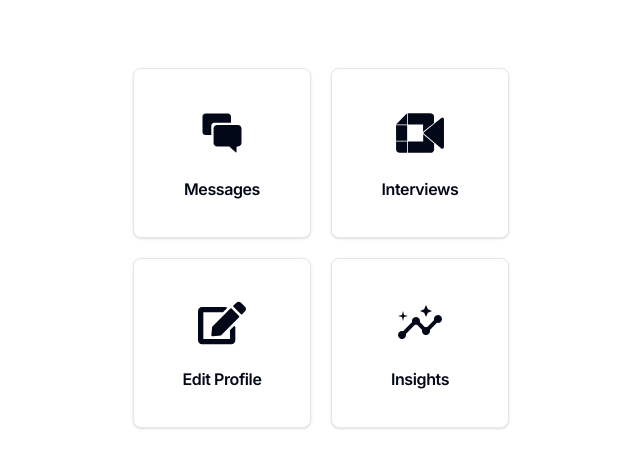
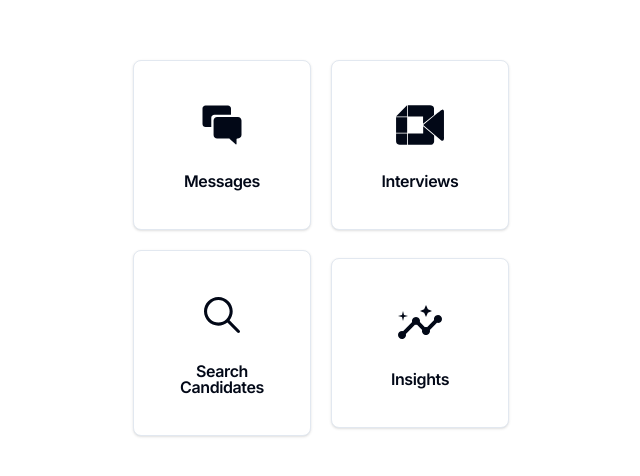
Before and after one commit to CSC-4351-FL2024-Tuesday/Team4, a Next.js app: page / in a window 1280 px wide. Shown: the part 152-628 px from the top of the page, without its empty margins (319-959 px from the left). Built offline with nearby package versions, Linux system fonts and the light colour scheme.

Commit message:
Recruiter Dashboard UI v0.0

```diff
--- a/app/components/recruiter_dashboard.tsx
+++ b/app/components/recruiter_dashboard.tsx
@@ -1,4 +1,10 @@
+"use client";
+import { Card, CardContent, CardTitle } from '@/components/ui/card';
 import * as React from 'react';
+import { IoIosChatboxes } from 'react-icons/io';
+import { SiGooglemeet } from 'react-icons/si';
+import { IoIosSearch } from "react-icons/io";
+import { MdInsights } from 'react-icons/md';
 
 export interface RecruiterDashboardProps {
 }
@@ -6,8 +12,45 @@ export interface RecruiterDashboardProps {
 export default class RecruiterDashboard extends React.Component<RecruiterDashboardProps> {
     public render() {
         return (
-      <div>
-
+          <div className='w-screen h-screen flex items-center justify-center'>
+            <div className='flex flex-col'>
+                <div className='flex gap-5 pb-5'>
+                    <button className=''>
+                        <Card className='items-center gap-2 rounded-lg border p-3 text-md transition-all hover:bg-accent py-10 px-10'>
+                            <CardContent>
+                                <IoIosChatboxes size={48} />
+                            </CardContent>
+                            <CardTitle>Messages</CardTitle>
+                        </Card>
+                    </button>
+                    <button>
+                        <Card className='items-center gap-2 rounded-lg border p-3 text-md transition-all hover:bg-accent py-10 px-10'>
+                            <CardContent>
+                                <SiGooglemeet size={48} />
+                            </CardContent>
+                           <CardTitle className=''>Interviews</CardTitle>
+                        </Card>
+                    </button>
+                </div>
+                <div className='flex gap-5'>
+                    <button>
+                        <Card className='items-center gap-2 rounded-lg border p-3 text-md transition-all hover:bg-accent py-10 px-10'>
+                            <CardContent>
+                                <IoIosSearch size={48} />
+                            </CardContent>
+                            <CardTitle>Search <br></br> Candidates</CardTitle>
+                        </Card>
+                    </button>
+                    <button>
+                        <Card className='items-center gap-2 rounded-lg border p-3 text-md transition-all hover:bg-accent py-10 px-10'>
+                            <CardContent>
+                                <MdInsights size={48} />
+                            </CardContent>
+                            <CardTitle>Insights</CardTitle>
+                        </Card>
+                    </button>
+                </div>
+            </div>
           </div>
         );
       }
--- a/app/page.tsx
+++ b/app/page.tsx
@@ -8,9 +8,10 @@ import StudentInfo from "./components/common/student_info";
 import Results from "./components/results";
 import { Result } from "postcss";
 import StudentDashboard from "./components/student_dashboard";
+import RecruiterDashboard from "./components/recruiter_dashboard";
 
 export default function Home() {
   return (
-    <StudentDashboard/>
+    <RecruiterDashboard/>
   );
 }
```
Lines whose indentation alone changed are shown as unchanged.
